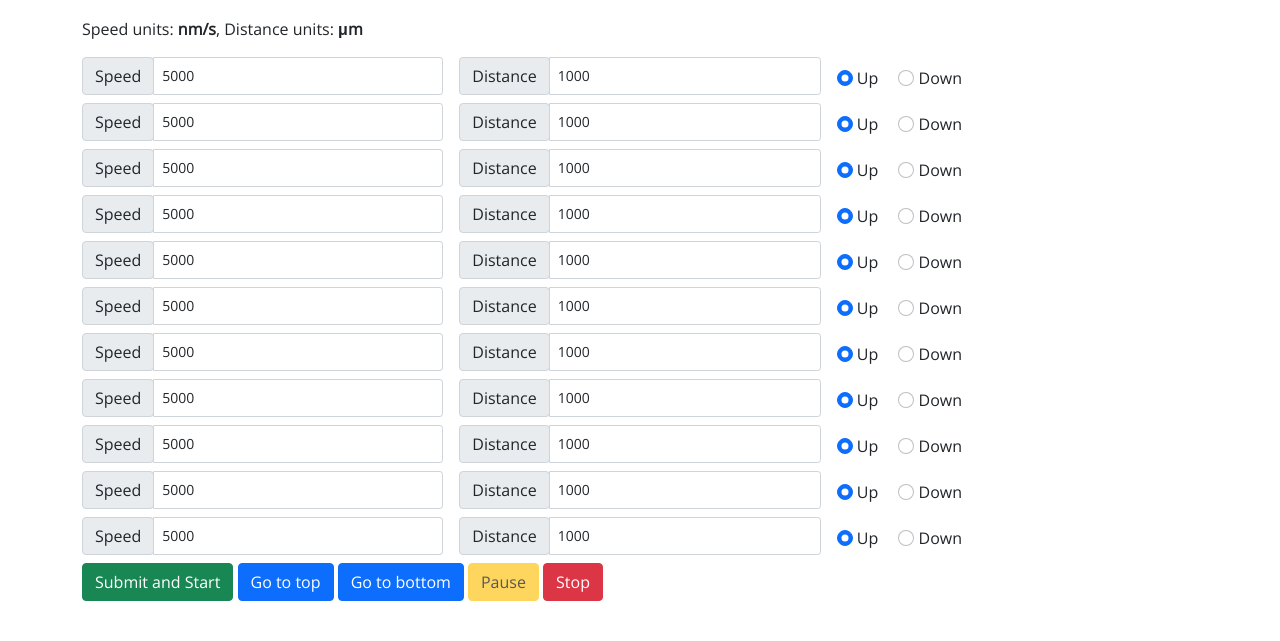
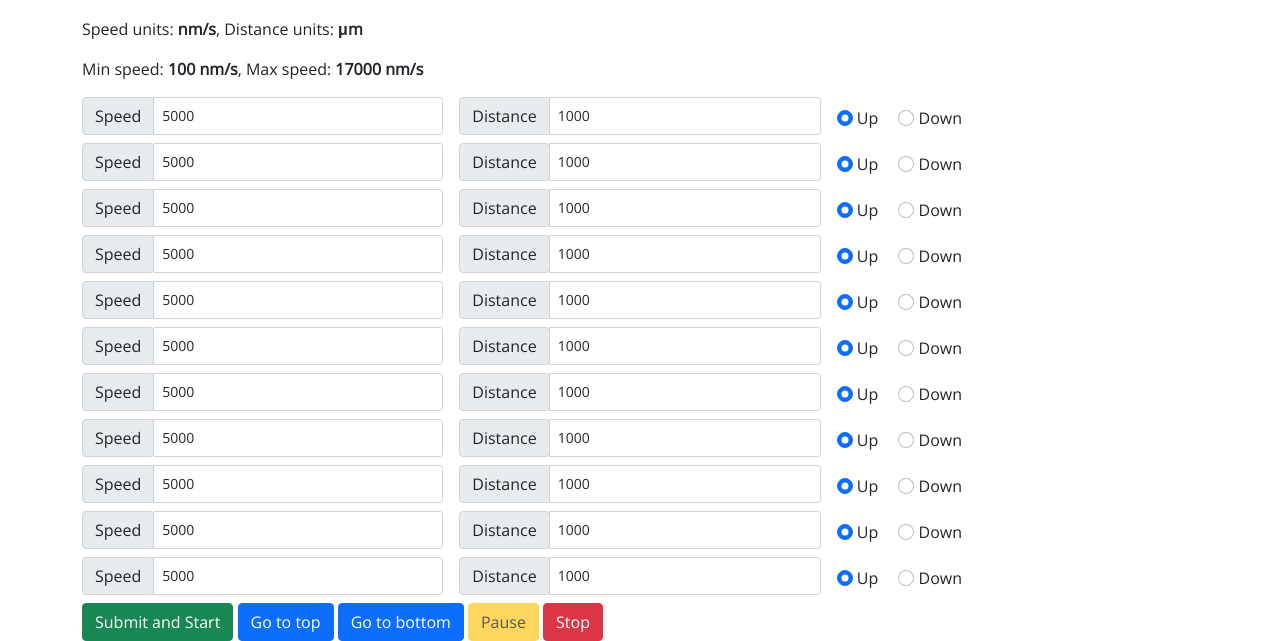
Before and after one commit to LZP-2020-1-0200/dip-coat-soft, a plain HTML site: page data/index.html in a window 1280 px wide. Shown: the part 224-865 px from the top of the page. Before the commit the page ends 825 px from the top, so only its background shows below. Drawn offline with nearby package versions, Linux system fonts and the light colour scheme; no server answers.

Commit message:
Added max and min speed

```diff
--- a/data/index.html
+++ b/data/index.html
@@ -49,6 +49,7 @@
 
         <form action="/submit" id="stepper_form" method="POST" name="stepper_form">
             <p> Speed units: <b>nm/s</b>, Distance units: <b>μm</b> </p>
+            <p> Min speed: <b>100 nm/s</b>, Max speed: <b>17000 nm/s</b></p>
             <div class="row gx-3 gy-1 justify-content-center" id="row0" style="display:flex">
                 <div class="col-sm">
                     <div class="input-group input-group-sm mb-2">
```
